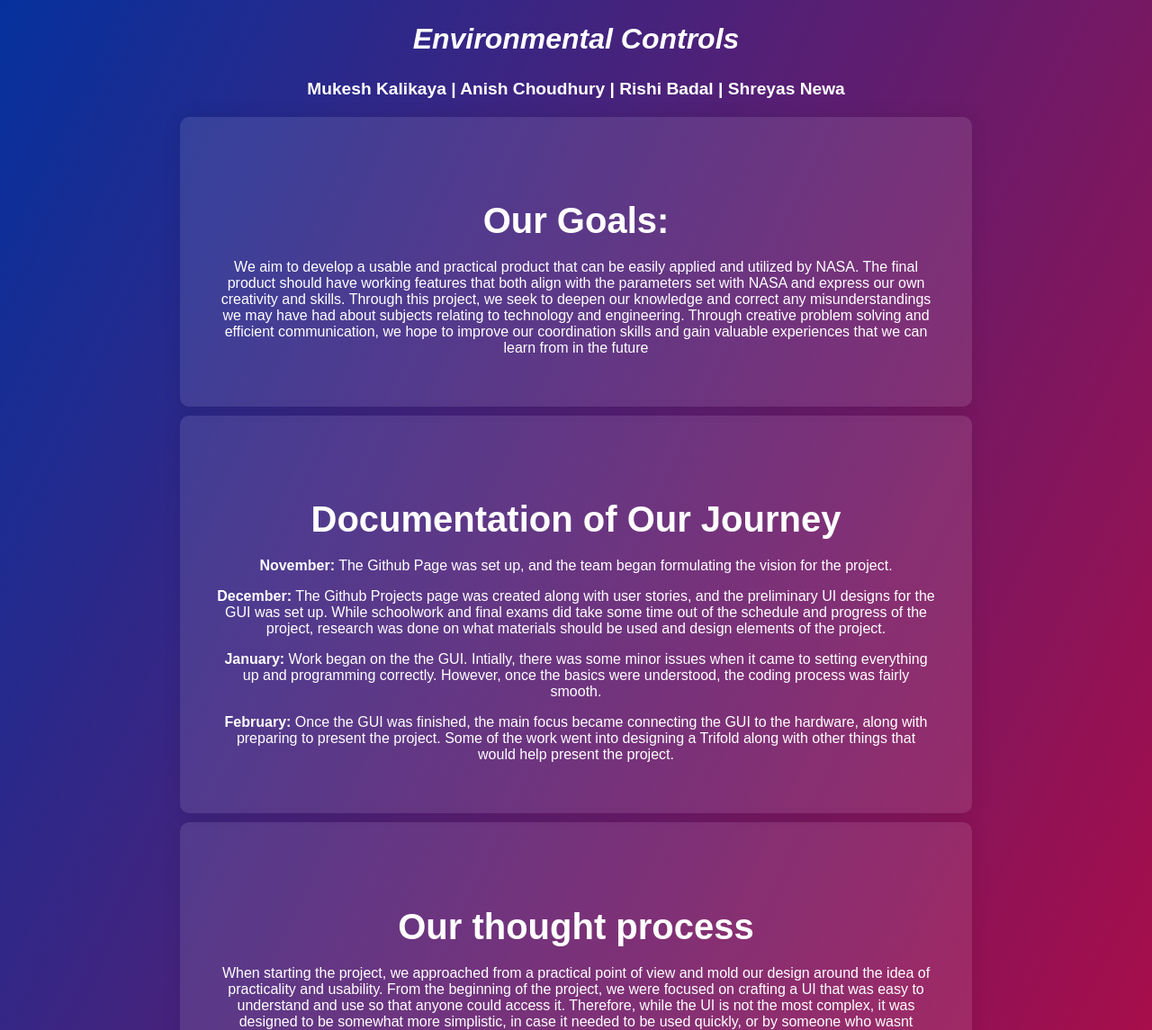
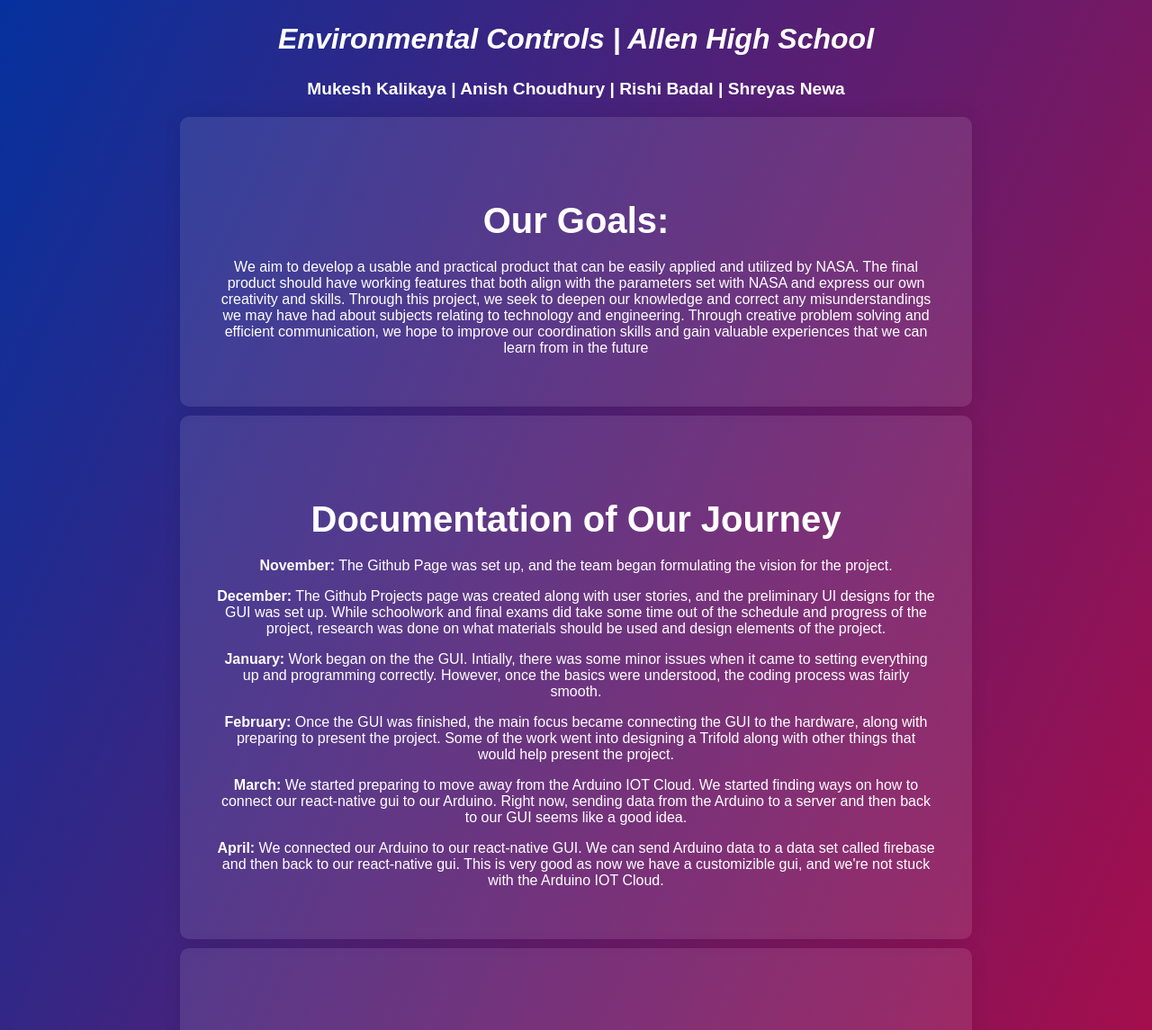
Before and after one commit to Allen-ISD-Computer-Science/REPO_NASA_EnvironmentalControls_2024, a plain HTML site: page www/index.html in a window 1280 px wide. Shown: the part 124-1269 px from the top of the page at 90% size. Drawn offline with Linux system fonts and the light colour scheme.

Commit message:
Updated Wesbite | Task #65 - Updated Nasa Hunch EC website to represent April - Website is also updated for March - Recorded new trifold presentation video, ready to be uploaded - Website is updated for now, I only now need the Vimeo Credentials

```diff
--- a/www/index.html
+++ b/www/index.html
@@ -15,7 +15,7 @@
         </div>
 
         <div class="sub-header">
-            <h2>Environmental Controls</h2>
+            <h2>Environmental Controls | Allen High School</h2>
         </div>
 
         <div class="team-info">
@@ -46,6 +46,10 @@
             <p><b>February:</b> Once the GUI was finished, the main focus became connecting the GUI to the hardware, along with preparing
                 to present the project. Some of the work went into designing a Trifold along with other things that would help present the project.
             </p>
+            <p><b>March:</b> We started preparing to move away from the Arduino IOT Cloud. We started finding ways on how to connect our react-native gui to our
+                Arduino. Right now, sending data from the Arduino to a server and then back to our GUI seems like a good idea.</p>
+            <p><b>April:</b> We connected our Arduino to our react-native GUI. We can send Arduino data to a data set called firebase and then back to our react-native gui.
+                This is very good as now we have a customizible gui, and we're not stuck with the Arduino IOT Cloud.</p>
         </div>
 
         <div class="thought-process">
```
